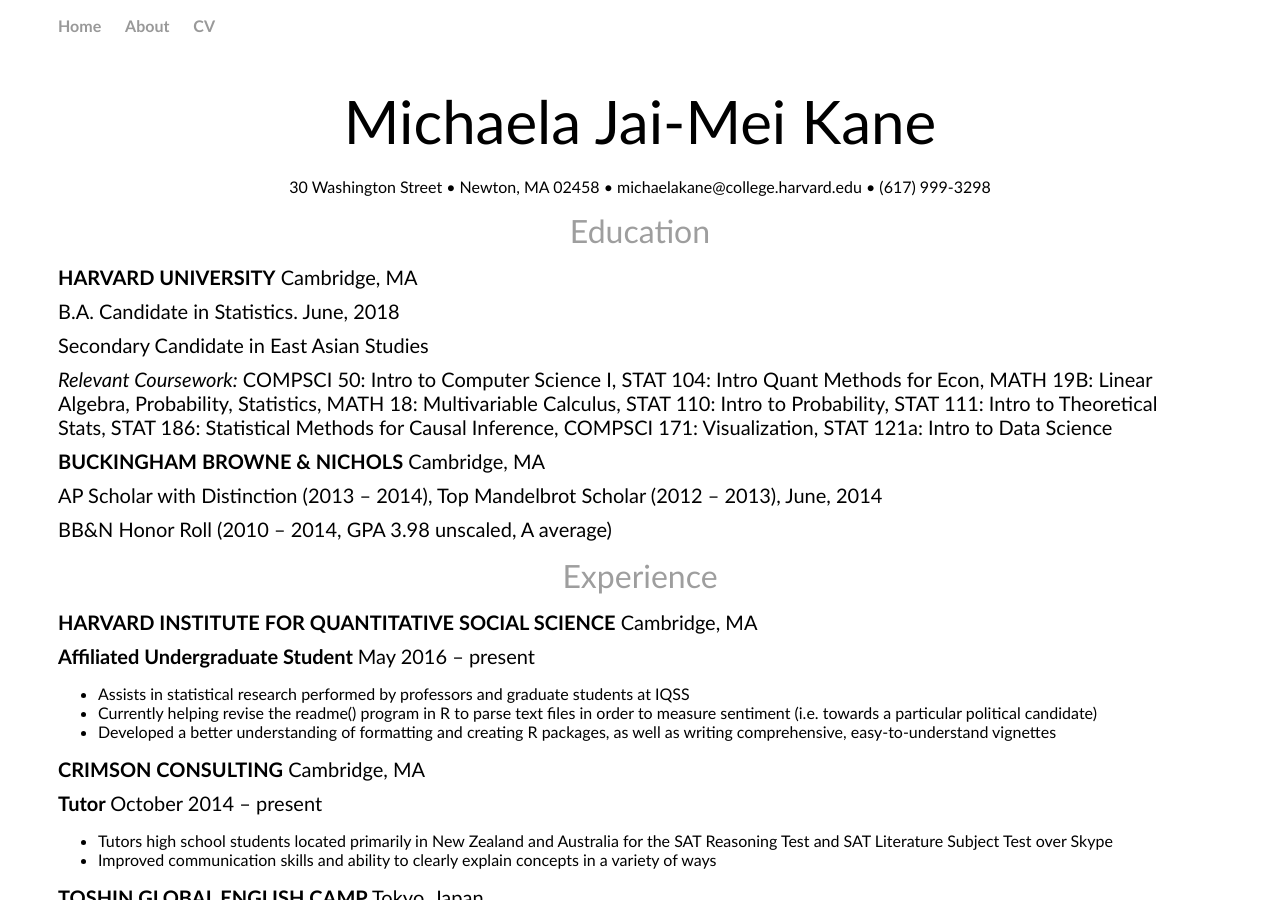
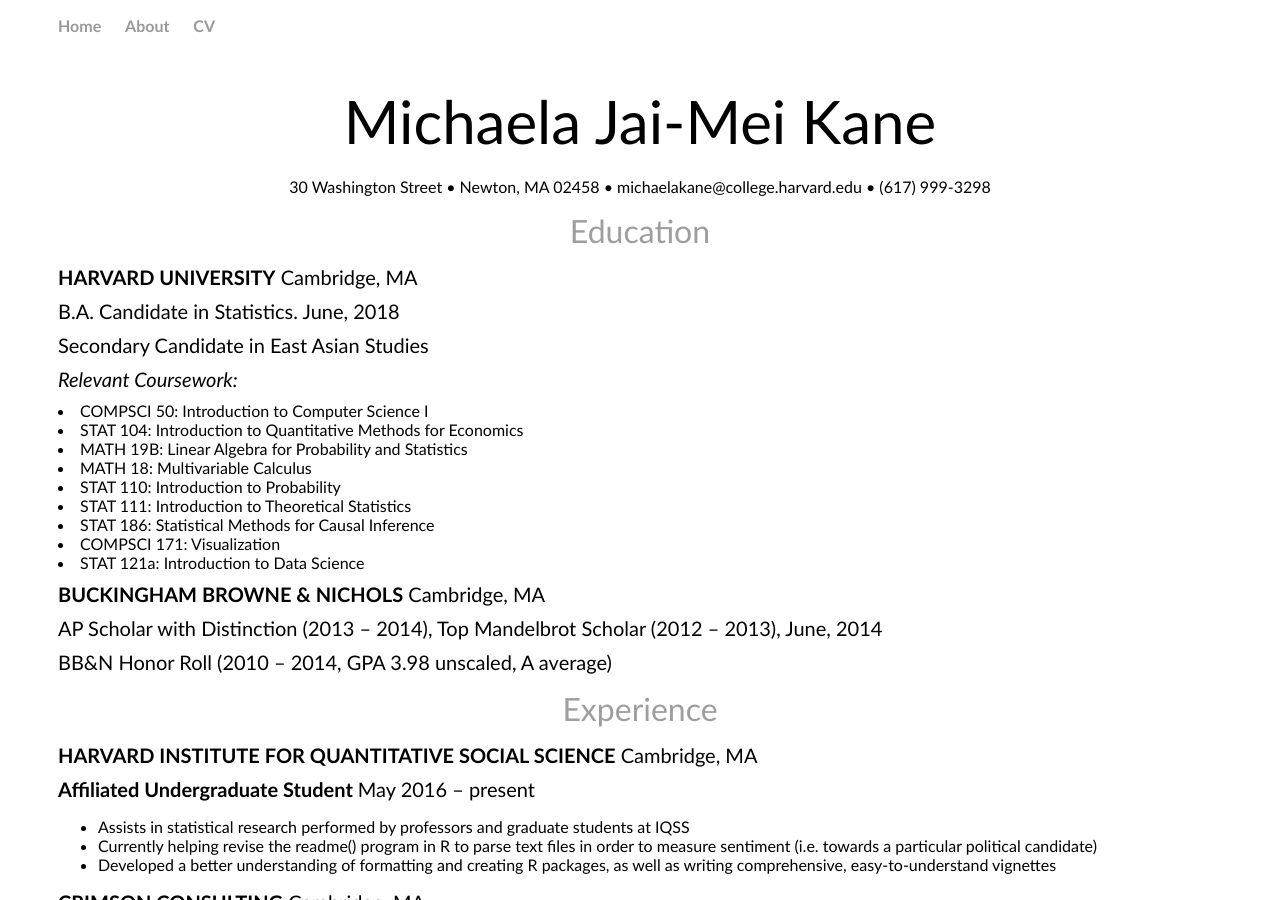
Before and after one commit to mkane12/mkane12.github.io, a Jekyll site: the page built from cv/index.html, in a window 1280 px wide and 900 px high. Built offline with Jekyll 4.4.1, drawn with Linux system fonts in a browser that asks for light colours.

Commit message:
Update index.html

```diff
--- a/cv/index.html
+++ b/cv/index.html
@@ -10,7 +10,17 @@
 <p><strong>HARVARD UNIVERSITY</strong> Cambridge, MA</p>
 <p>B.A. Candidate in Statistics. June, 2018</p>
 <p>Secondary Candidate in East Asian Studies</p>
-<p><em>Relevant Coursework:</em> COMPSCI 50: Intro to Computer Science I, STAT 104: Intro Quant Methods for Econ, MATH 19B: Linear Algebra, Probability, Statistics, MATH 18: Multivariable Calculus,&nbsp;STAT 110: Intro to Probability, STAT 111: Intro to Theoretical Stats,&nbsp;STAT 186: Statistical Methods for Causal Inference, COMPSCI 171: Visualization,&nbsp;STAT 121a: Intro to Data Science</p>
+<p><em>Relevant Coursework:</em></p>
+<li>COMPSCI 50: Introduction to Computer Science I</li>
+<li>STAT 104: Introduction to Quantitative Methods for Economics</li>
+<li>MATH 19B: Linear Algebra for Probability and Statistics</li>
+<li>MATH 18: Multivariable Calculus</li>
+<li>STAT 110: Introduction to Probability</li>
+<li>STAT 111: Introduction to Theoretical Statistics</li>
+<li>STAT 186: Statistical Methods for Causal Inference</li>
+<li>COMPSCI 171: Visualization</li>
+<li>STAT 121a: Introduction to Data Science</li>
+
 <p><strong>BUCKINGHAM BROWNE &amp; NICHOLS</strong> Cambridge, MA</p>
 <p>AP Scholar with Distinction (2013 &ndash; 2014), Top Mandelbrot Scholar (2012 &ndash; 2013), June, 2014</p>
 <p>BB&amp;N Honor Roll (2010 &ndash; 2014, GPA 3.98 unscaled, A average)</p>
```
